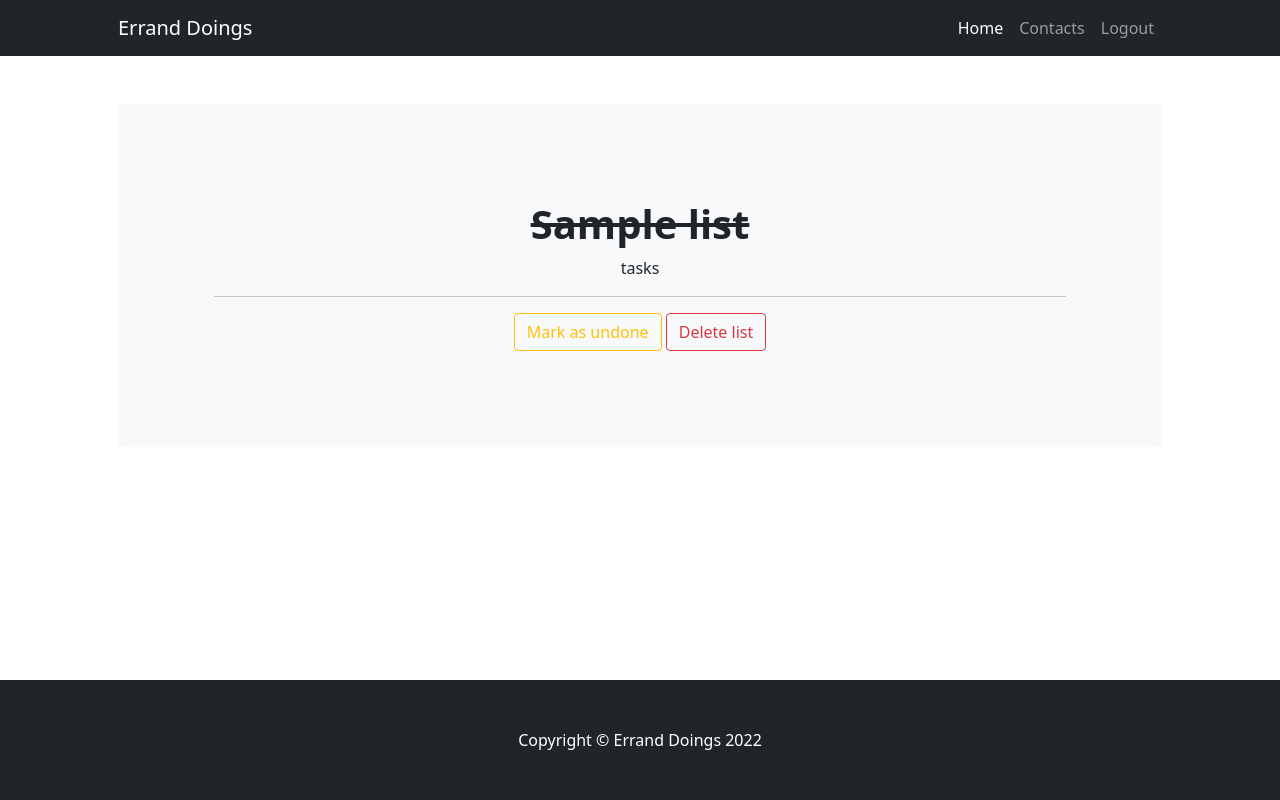
After one commit to Seamse/ci-project-four, a Django app: page /edit/1 in a window 1280 px wide. The commit adds this page. Run offline with Django 4.2, Linux system fonts and the light colour scheme; tables that the repository leaves empty hold one stand-in row (values such as "Sample post"); some libraries are stand-ins or nearby versions.

Commit message:
Add edit redirect page

```diff
--- a/doings/urls.py
+++ b/doings/urls.py
@@ -21,4 +21,5 @@ urlpatterns = [
     path('admin/', admin.site.urls),
     path('', views.home, name='home'),
     path('add', views.add_list, name='add'),
+    path('edit/<list_id>', views.edit, name='edit'),
 ]
--- a/errands/forms.py
+++ b/errands/forms.py
@@ -5,4 +5,4 @@ from errands import models
 class NewListForm(forms.ModelForm):
     class Meta:
         model = models.List
-        fields = ['name', 'done']
+        fields = ['name']
--- a/errands/views.py
+++ b/errands/views.py
@@ -1,4 +1,4 @@
-from django.shortcuts import render, redirect
+from django.shortcuts import render, redirect, get_object_or_404
 from errands import forms
 from .models import List
 
@@ -22,3 +22,11 @@ def add_list(request):
         'form': form
     }
     return render(request, "add_list.html", context)
+
+
+def edit(request, list_id):
+    list = get_object_or_404(List, id=list_id)
+    context = {
+        'list': list
+    }
+    return render(request, 'edit_redirect.html', context)
--- a/templates/add_list.html
+++ b/templates/add_list.html
@@ -10,7 +10,7 @@
                 <form action="add" method="POST">
                     {% csrf_token %}
                     {{ form.as_p }}
-                    <button type="submit" class="btn btn-primary btn-m">Add list</button>
+                    <button type="submit" class="btn btn-outline-primary btn-m">Add list</button>
                 </form>
             </div>
         </div>
--- /dev/null
+++ b/templates/edit_redirect.html
@@ -0,0 +1,26 @@
+{% extends "base.html" %}
+{% block content %}
+<!-- Page Content -->
+<section class="py-5">
+    <div class="container px-lg-5">
+        <div class="p-4 p-lg-5 bg-light rounded-3 text-center">
+            <div class="m-4 m-lg-5">
+                {% if list.done %}
+                    <strike><h1 class="fw-bold">{{ list.name }}</h1></strike>
+                    <p>tasks</p>
+                    <hr>
+                    <a class="btn btn-outline-warning btn-m" href="">Mark as undone</a>
+                {% else %}
+                    <h1 class="fw-bold">{{ list.name }}</h1>
+                    <p>tasks</p>
+                    <hr>
+                    <a class="btn btn-outline-primary btn-m" href="">Edit name</a>
+                    <a class="btn btn-outline-success btn-m" href="">Add task</a>
+                    <a class="btn btn-outline-warning btn-m" href="">Mark as done</a>
+                {% endif %}
+                <a class="btn btn-outline-danger btn-m" href="">Delete list</a>
+            </div>
+        </div>
+    </div>
+</section>
+{% endblock content %}
--- a/templates/index.html
+++ b/templates/index.html
@@ -23,13 +23,13 @@
                     <div class="card-body text-center p-4 p-lg-5 pt-0 pt-lg-0">
                         {% if list.done %}
                         <div class="feature bg-secondary bg-gradient text-white rounded-3 mb-4 mt-n4"><a
-                            class="btn btn-secondary btn-lg" href="#!"><i class="bi bi-pencil"></i></a></div>
+                            class="btn btn-secondary btn-lg" href="/edit/{{ list.id }}"><i class="bi bi-pencil"></i></a></div>
                         <strike>
                             <h2 class="fs-4 fw-bold">{{ list.name }}</h2>
                         </strike>
                         {% else %}
                         <div class="feature bg-primary bg-gradient text-white rounded-3 mb-4 mt-n4"><a
-                            class="btn btn-primary btn-lg" href="#!"><i class="bi bi-pencil"></i></a></div>
+                            class="btn btn-primary btn-lg" href="/edit/{{ list.id }}"><i class="bi bi-pencil"></i></a></div>
                         <h2 class="fs-4 fw-bold">{{ list.name }}</h2>
                         {% endif %}
                         <p class="mb-0">tasks</p>
```
